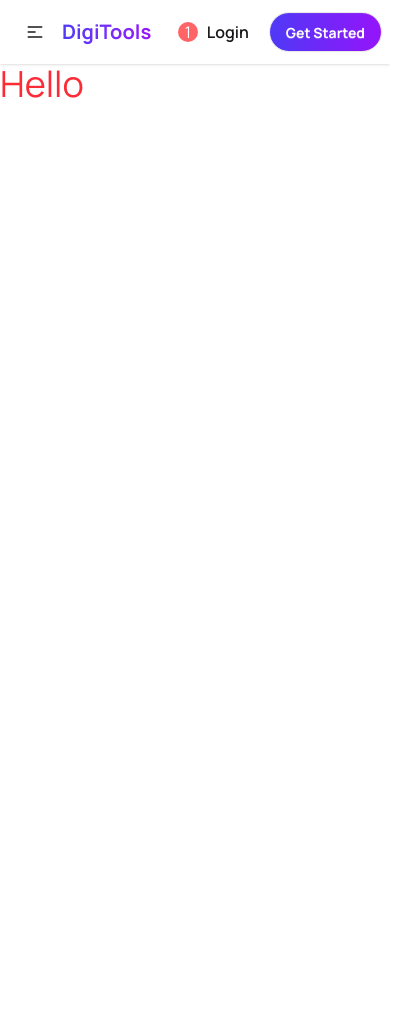
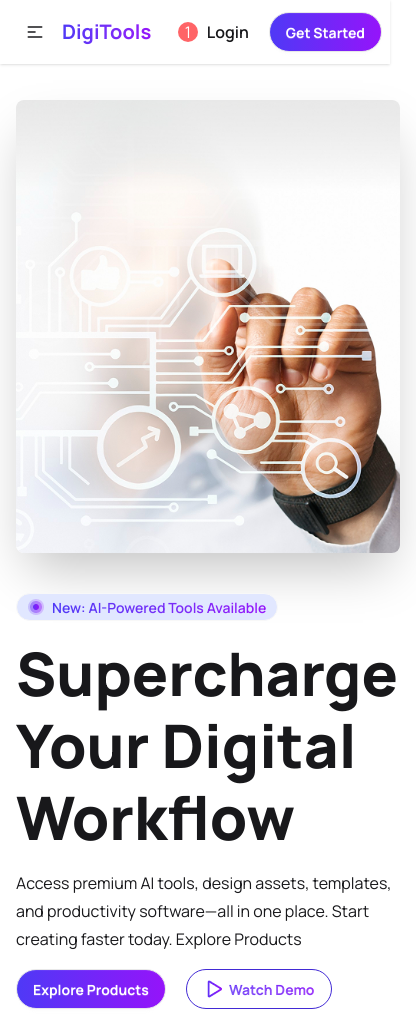
Before and after one commit to apurbochaki-lab/digital-tools-hub, a React (Vite) app: page / in a window 390 px wide. Shown: the whole page, 416 px wide, since content can reach past the window. Before the commit the page ends 844 px from the top, so only its background shows below. Built offline with nearby package versions, Linux system fonts and the light colour scheme.

Commit message:
Banner section done with mobile responsive

```diff
--- a/index.html
+++ b/index.html
@@ -5,6 +5,9 @@
     <link rel="icon" type="image/svg+xml" href="/favicon.svg" />
     <meta name="viewport" content="width=device-width, initial-scale=1.0" />
     <title>digital-tools-hub</title>
+
+    <!-- Font Awesome -->
+    <link rel="stylesheet" href="https://cdnjs.cloudflare.com/ajax/libs/font-awesome/7.0.1/css/all.min.css" integrity="sha512-2SwdPD6INVrV/lHTZbO2nodKhrnDdJK9/kg2XD1r9uGqPo1cUbujc+IYdlYdEErWNu69gVcYgdxlmVmzTWnetw==" crossorigin="anonymous" referrerpolicy="no-referrer" />
   </head>
   <body>
     <div id="root"></div>
--- a/src/App.jsx
+++ b/src/App.jsx
@@ -1,4 +1,5 @@
 import './App.css'
+import Banner from './Components/Header/Banner'
 import NavBar from './Components/Header/NavBar'
 
 function App() {
@@ -6,7 +7,7 @@ function App() {
   return (
     <>
       <NavBar></NavBar>
-      <h2 className='text-4xl text-red-500'>Hello</h2>
+      <Banner></Banner>
 
     </>
   )
--- /dev/null
+++ b/src/Components/Header/Banner.jsx
@@ -0,0 +1,36 @@
+import bannerImg from '../../assets/banner.png'
+import badgeIcon from '../../assets/badge-icon.png'
+import playIcon from '../../assets/Play.png'
+
+const Banner = () => {
+    return (
+        <div className="hero pt-5 md:pt-15">
+            <div className="hero-content flex-col gap-10 lg:flex-row-reverse">
+                <img
+                    src={bannerImg}
+                    className="max-w-sm rounded-lg shadow-2xl"
+                />
+                <div className='max-w-[640px] space-y-4'>
+
+                    <span className='badge bg-[#E1E7FF] h-7 rounded-full'>
+                        <img src={badgeIcon} alt="" />
+                        <p className='bg-gradient-to-r from-[#4F39F6] to-[#9514FA] bg-clip-text text-transparent font-semibold'>New: AI-Powered Tools Available</p>
+                    </span>
+
+                    <h1 className="text-6xl font-extrabold leading-18">Supercharge Your Digital Workflow</h1>
+                    <p className="leading-7 max-w-[500px]">
+                        Access premium AI tools, design assets, templates, and productivity
+                        software—all in one place. Start creating faster today.
+                        Explore Products
+                    </p>
+                    <div className='flex items-center gap-5'>
+                        <button className="btn primary-bg text-white rounded-full font-bold">Explore Products</button>
+                        <button className="btn btn-outline btn-primary rounded-full bg-gradient-to-r from-[#4F39F6] to-[#9514FA] bg-clip-text text-transparent font-bold transition-all duration-300 hover:-translate-y-1 hover:scale-105 "><img src={playIcon} alt="" /> Watch Demo</button>
+                    </div>
+                </div>
+            </div>
+        </div>
+    );
+};
+
+export default Banner;
```
Also changed, not shown: src/assets/badge-icon.png (added).
